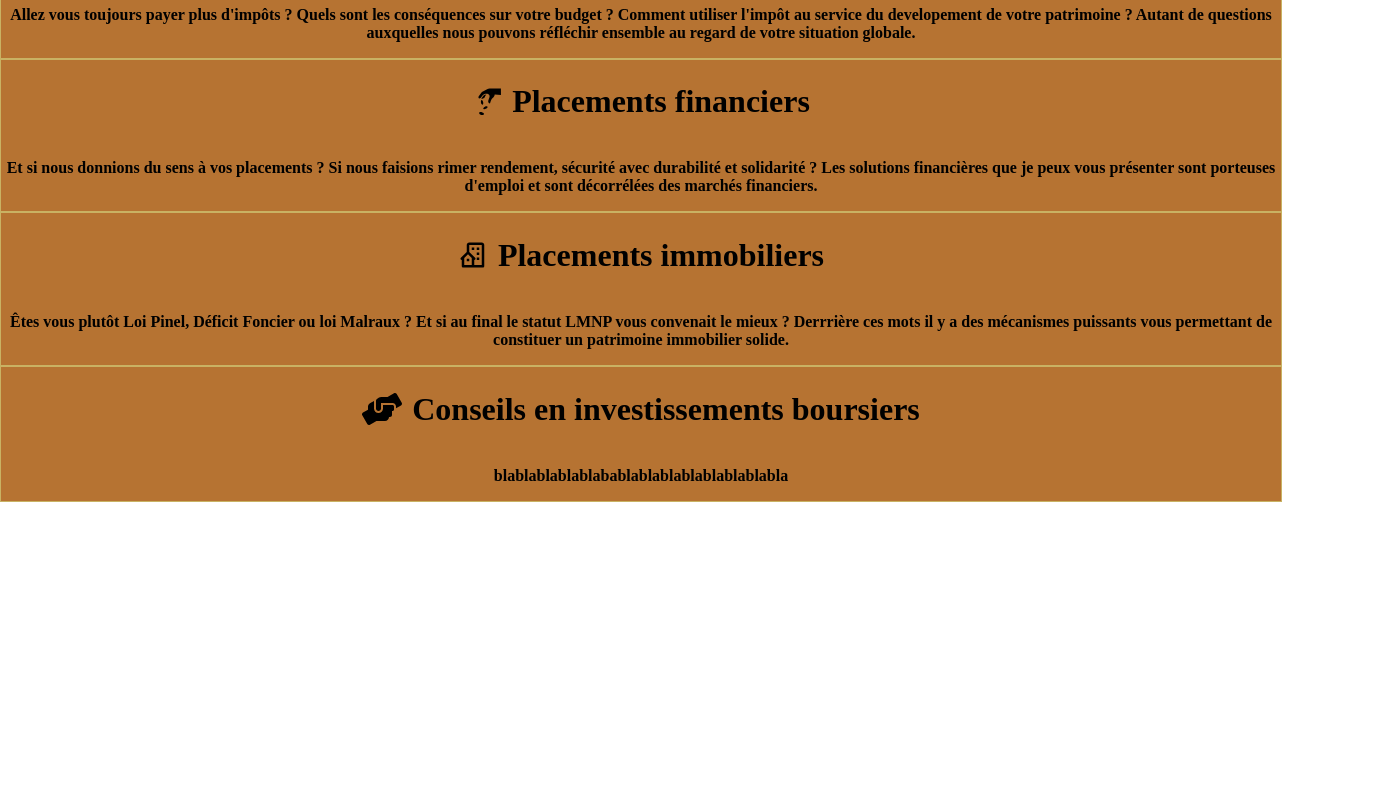
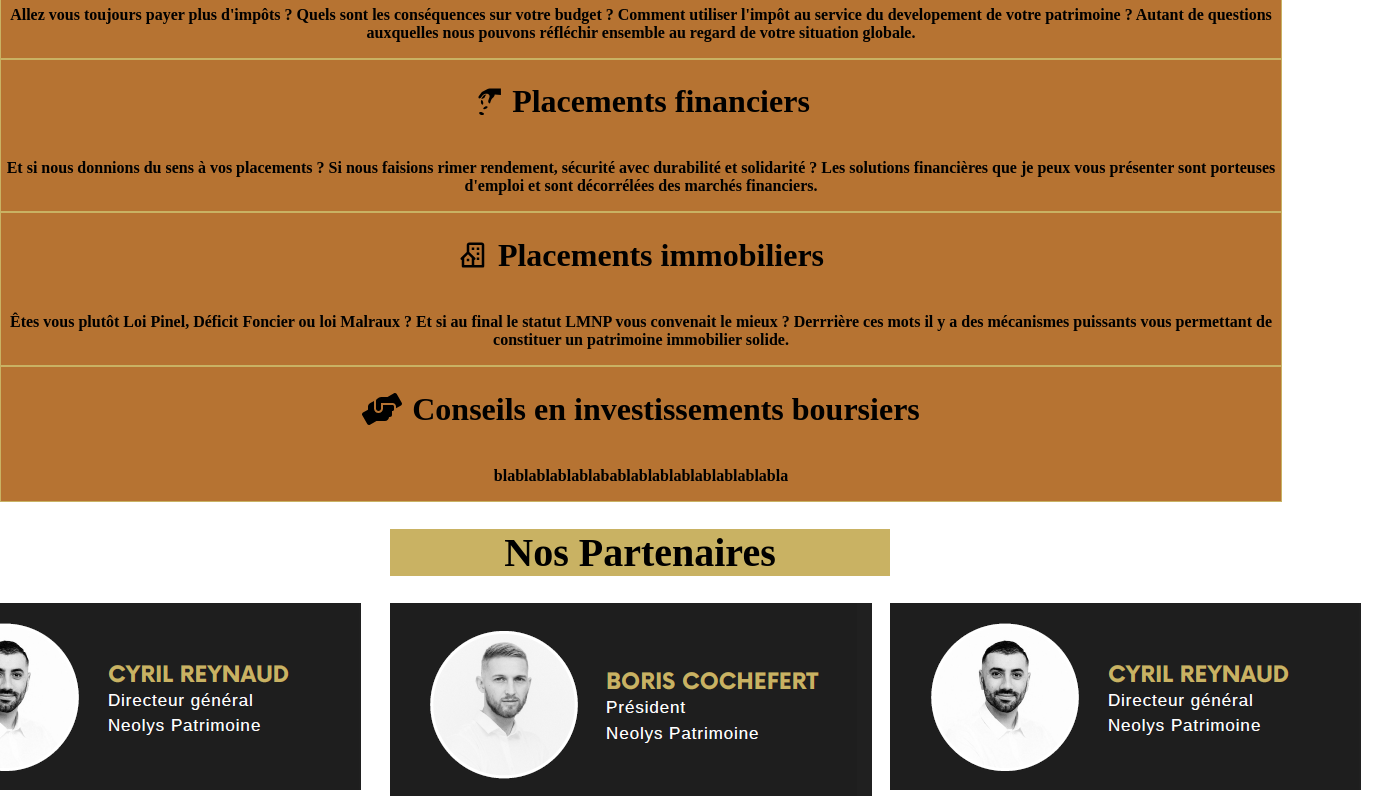
Before and after one commit to ArnaudLahaual/Neolys, a React (Create React App) app in the folder neolys-patrimoine/: page / in a window 1280 px wide. Shown: the part 1769-2569 px from the top of the page, 1390 px wide, since content can reach past the window. Before the commit the page ends 2271 px from the top, so only its background shows below. Built offline with nearby package versions, Linux system fonts and the light colour scheme.

Commit message:
slide mis en place, a rectificer car doublon image

```diff
--- a/neolys-patrimoine/package.json
+++ b/neolys-patrimoine/package.json
@@ -12,6 +12,7 @@
     "react-redux": "^8.0.5",
     "react-router-dom": "^6.6.2",
     "react-scripts": "5.0.1",
+    "react-slideshow-image": "^4.1.1",
     "redux": "^4.2.0",
     "sass": "^1.57.1",
     "web-vitals": "^2.1.4"
--- a/neolys-patrimoine/src/components/App/App.js
+++ b/neolys-patrimoine/src/components/App/App.js
@@ -4,6 +4,7 @@ import React from 'react';
 import Home from '../Home/home';
 import Team from '../Home/Team/team';
 import Services from '../Home/Services/services';
+import SlideShow from '../Home/Slideshow/slideshow';
 
 
 function App() {
@@ -15,6 +16,7 @@ function App() {
         <Home />
         <Team />
         <Services />
+        <SlideShow />
     </div>
   );
 }
--- a/neolys-patrimoine/src/components/App/app.scss
+++ b/neolys-patrimoine/src/components/App/app.scss
@@ -5,6 +5,9 @@ body {
         font-weight: bold;
 }
 
+.app {
+        width: 100%;
+}
 .app-header {
 display: flex;
 width: 100%;
--- a/neolys-patrimoine/src/components/Home/Services/services.scss
+++ b/neolys-patrimoine/src/components/Home/Services/services.scss
@@ -1,5 +1,5 @@
 .services {
-
+width: 100%;
     &__div {
         display: flex;
         flex-direction: column;
--- /dev/null
+++ b/neolys-patrimoine/src/components/Home/Slideshow/slideshow.js
@@ -0,0 +1,42 @@
+import './slideshow.scss';
+import React from 'react';
+import {Slide} from 'react-slideshow-image';
+import cyril from '../../../assets/images/cyril.png';
+import boris from '../../../assets/images/boris.png';
+
+const proprietes = {
+    duration : 5000,
+    transitionDuration :700,
+    infinite: true,
+    indicators: false,
+    arrows : false,
+ }
+
+function SlideShow() {
+  return (
+
+        <div className='containerSlide'>
+
+            <div className='containerSlide__title'>
+                <h1>Nos Partenaires</h1>
+            </div>
+
+        <Slide {...proprietes}>
+            <div className='each-slide'>
+                <div className='images__partenaires'>
+                    <img src={cyril} alt='cyril'id='cyril' />
+                </div>
+            </div>
+
+            <div className='each-slide'>
+                <div className='images__partenaires' >
+                    <img src={boris} alt='boris'id='boris' />
+                </div>
+            </div>
+        </Slide>
+
+        </div>
+  );
+}
+
+export default SlideShow;
--- /dev/null
+++ b/neolys-patrimoine/src/components/Home/Slideshow/slideshow.scss
@@ -0,0 +1,36 @@
+.containerSlide {
+width: 500px;
+margin: auto;
+
+&__title {
+    font-size: 20px;
+    background-color: #C9B263;
+
+    color: black;
+    font-family: "PTsans";
+    font-weight: 600;
+    line-height: normal;
+    width: 100%;
+    text-align: center;
+}
+
+
+.each-slide {
+
+
+}
+.indicators {
+    display: flex;
+}
+.images-wrap {
+    display: flex;
+}
+
+#cyril {
+
+}
+#boris {
+
+}
+
+}
```
Also changed, not shown: 1 other file (tests, documents, lock files or other folders).
